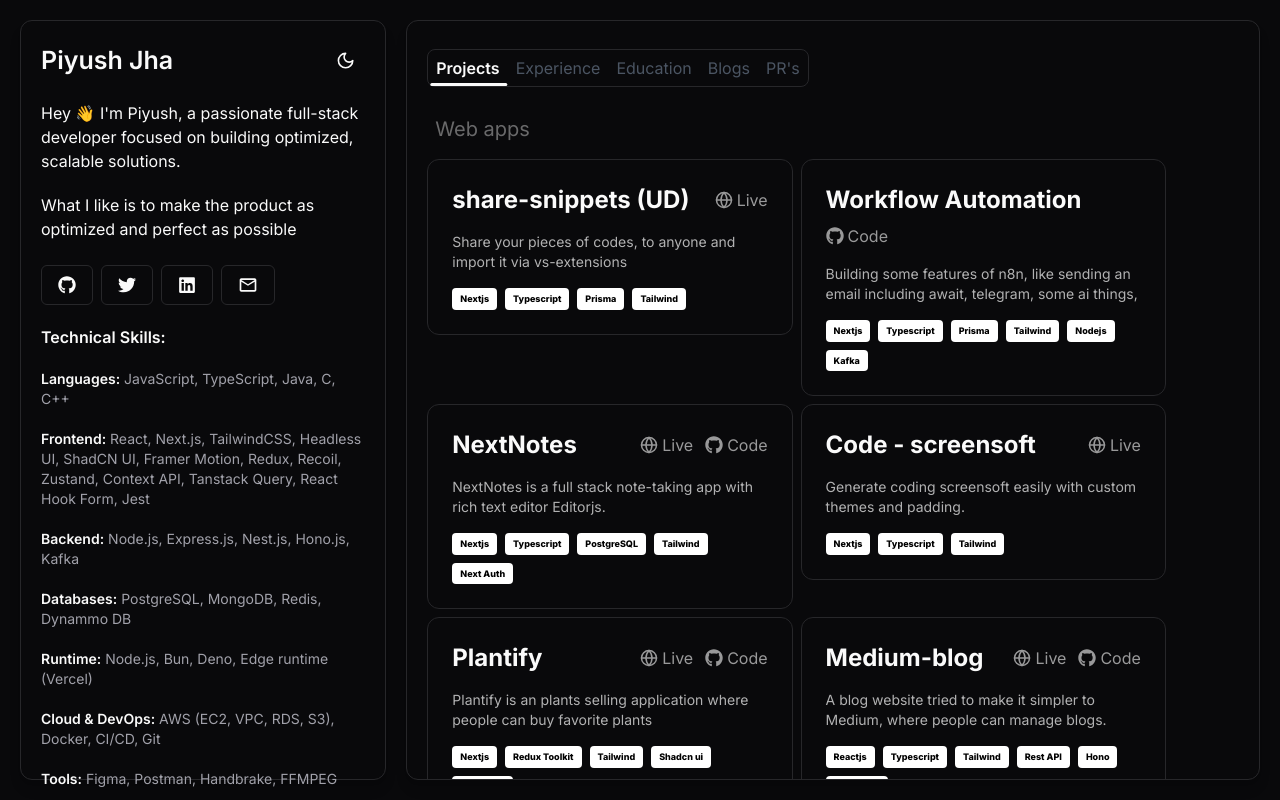
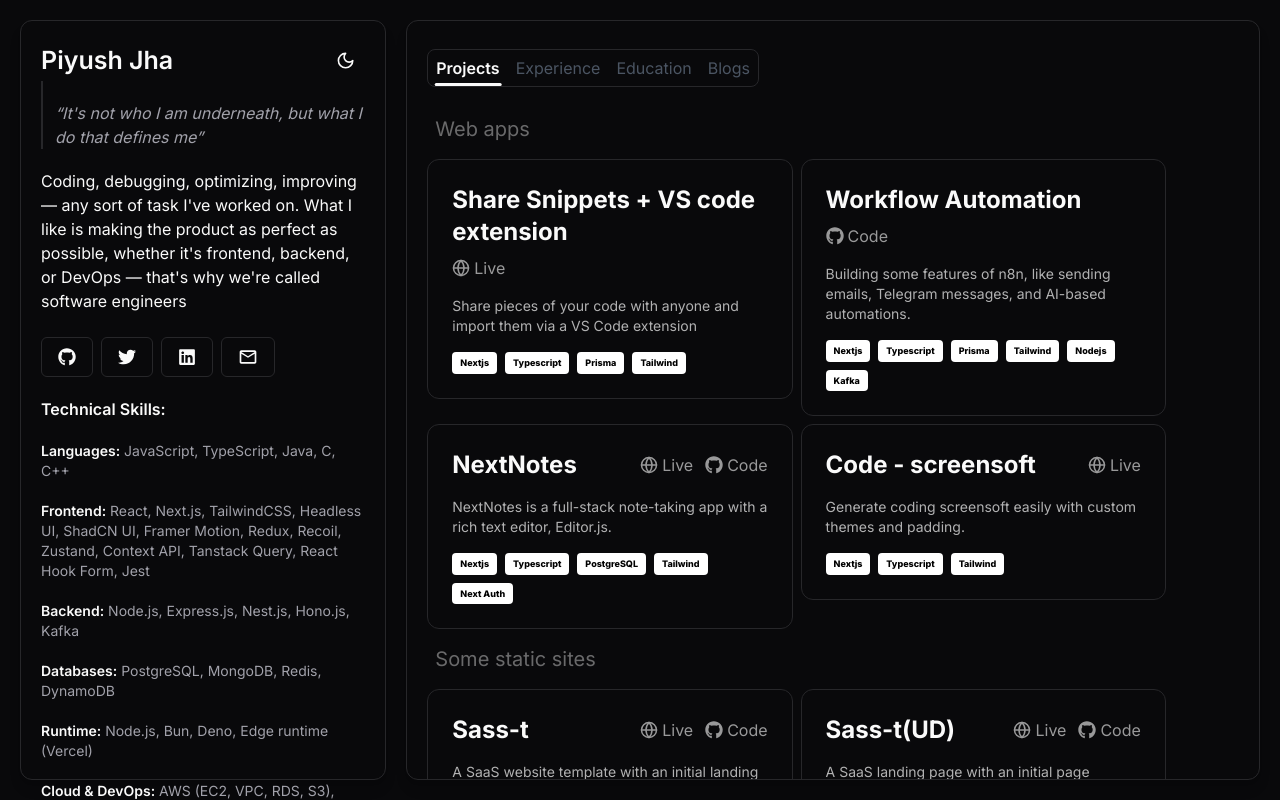
Before and after one commit to Piyush5784/Piyush-portfolio, a Next.js app: page / in a window 1280 px wide. Built offline with nearby package versions, Linux system fonts and the light colour scheme.

Commit message:
updated content

```diff
--- a/src/Content.ts
+++ b/src/Content.ts
@@ -5,9 +5,9 @@
 export const Content: ContentType = {
   name: "Piyush Jha",
   introText:
-    "Hey 👋 I'm Piyush, a passionate full-stack developer focused on building optimized, scalable solutions.",
+    "It's not who I am underneath, but what I do that defines me",
   freelanceExp:
-    "What I like is to make the product as optimized and perfect as possible ",
+    "Coding, debugging, optimizing, improving — any sort of task I've worked on. What I like is making the product as perfect as possible, whether it's frontend, backend, or DevOps — that's why we're called software engineers",
   Resume: {
     show: false,
     href: "",
@@ -72,7 +72,7 @@
     },
     {
       category: "Databases",
-      items: "PostgreSQL, MongoDB, Redis, Dynammo DB",
+      items: "PostgreSQL, MongoDB, Redis, DynamoDB",
     },
     {
       category: "Runtime",
@@ -108,9 +108,9 @@
   ],
   projects: [
     {
-      name: "share-snippets (UD)",
+      name: "Share Snippets + VS code extension",
       description:
-        "Share your pieces of codes, to anyone and import it via vs-extensions",
+        "Share pieces of your code with anyone and import them via a VS Code extension",
       skills: ["Nextjs", "Typescript", "Prisma", "Tailwind"],
       liveSrc: "https://www.share-snippets.site",
       // sourceSrc: "https://github.com/Piyush5784/startup-validater",
@@ -118,7 +118,7 @@
     {
       name: "Workflow Automation ",
       description:
-        "Building some features of n8n, like sending an email including await, telegram, some ai things,",
+        "Building some features of n8n, like sending emails, Telegram messages, and AI-based automations.",
       skills: ["Nextjs", "Typescript", "Prisma", "Tailwind", "Nodejs", "Kafka"],
 
       sourceSrc: "https://github.com/Piyush5784/n8n-clone-v0",
@@ -126,7 +126,7 @@
     {
       name: "NextNotes",
       description:
-        "NextNotes is a full stack note-taking app with rich text editor Editorjs.",
+        "NextNotes is a full-stack note-taking app with a rich text editor, Editor.js.",
       skills: [
         "Nextjs",
         "Typescript",
@@ -145,29 +145,29 @@
       skills: ["Nextjs", "Typescript", "Tailwind"],
       liveSrc: "https://code-screensoft-generator.netlify.app",
     },
-    {
-      name: "Plantify",
-      description:
-        " Plantify is an plants selling application where people can buy favorite plants",
-      skills: ["Nextjs", "Redux Toolkit", "Tailwind", "Shadcn ui", "Next Auth"],
-      liveSrc: "https://plantify-site-7584.netlify.app",
-      sourceSrc: "https://github.com/Piyush5784/Plantify",
-    },
-    {
-      name: "Medium-blog",
-      description:
-        "A blog website tried to make it simpler to Medium, where people can manage blogs.",
-      skills: [
-        "Reactjs",
-        "Typescript",
-        "Tailwind",
-        "Rest API",
-        "Hono",
-        "Cloudflare",
-      ],
-      liveSrc: "https://medium-blog-dh6d.vercel.app",
-      sourceSrc: "https://github.com/Piyush5784/Medium-blog",
-    },
+    // {
+    //   name: "Plantify",
+    //   description:
+    //     "Plantify is a plant-selling application where people can buy their favorite plants.",
+    //   skills: ["Nextjs", "Redux Toolkit", "Tailwind", "Shadcn ui", "Next Auth"],
+    //   liveSrc: "https://plantify-site-7584.netlify.app",
+    //   sourceSrc: "https://github.com/Piyush5784/Plantify",
+    // },
+    // {
+    //   name: "Medium-blog",
+    //   description:
+    //     "A blog website that aims to be simpler than Medium, where people can manage blogs.",
+    //   skills: [
+    //     "Reactjs",
+    //     "Typescript",
+    //     "Tailwind",
+    //     "Rest API",
+    //     "Hono",
+    //     "Cloudflare",
+    //   ],
+    //   liveSrc: "https://medium-blog-dh6d.vercel.app",
+    //   sourceSrc: "https://github.com/Piyush5784/Medium-blog",
+    // },
     // {
       // name: "Startup-validater",
       // description:
@@ -177,47 +177,47 @@
       // sourceSrc: "https://github.com/Piyush5784/startup-validater",
     // },
 
-    {
-      name: "Task-gen - (UD)",
-      description:
-        "A project management tool to manage organisations, projects and tasks.",
-      skills: [
-        "Nextjs",
-        "Typescript",
-        "MongoDb",
-        "Tailwind",
-        "Acernity",
-        "Next Auth",
-      ],
-      // liveSrc: "https://task-gen.netlify.app",
-      sourceSrc: "https://github.com/Piyush5784/TaskGen",
-    },
+    // {
+    //   name: "Task-gen - (UD)",
+    //   description:
+    //     "A project management tool to manage organisations, projects, and tasks.",
+    //   skills: [
+    //     "Nextjs",
+    //     "Typescript",
+    //     "MongoDb",
+    //     "Tailwind",
+    //     "Acernity",
+    //     "Next Auth",
+    //   ],
+    //   // liveSrc: "https://task-gen.netlify.app",
+    //   sourceSrc: "https://github.com/Piyush5784/TaskGen",
+    // },
 
-    {
-      name: "Typing-test",
-      description:
-        "Simple typing test site where users can check their typing speed by writing a quote or paragraph.",
-      skills: ["HTML5", "CSS3", "Javascript"],
-      liveSrc: "https://typing-test-site.pages.dev",
-      sourceSrc: "https://github.com/Piyush5784/Typing-test",
-    },
-    {
-      name: "Gemini-chatBot",
-      description:
-        "Gemini-chatBot is a web app which takes pictures and text and generate responses",
-      skills: ["Reactjs", "Typescript", "Tailwind", "Rest API"],
-      liveSrc: "https://gemini-pro-latest.netlify.app",
-      sourceSrc: "https://github.com/Piyush5784/Gemini-Pro",
-    },
+    // {
+    //   name: "Typing-test",
+    //   description:
+    //     "Simple typing test site where users can check their typing speed by writing a quote or paragraph.",
+    //   skills: ["HTML5", "CSS3", "Javascript"],
+    //   liveSrc: "https://typing-test-site.pages.dev",
+    //   sourceSrc: "https://github.com/Piyush5784/Typing-test",
+    // },
+    // {
+    //   name: "Gemini-chatBot",
+    //   description:
+    //     "Gemini-ChatBot is a web app that takes images and text and generates responses.",
+    //   skills: ["Reactjs", "Typescript", "Tailwind", "Rest API"],
+    //   liveSrc: "https://gemini-pro-latest.netlify.app",
+    //   sourceSrc: "https://github.com/Piyush5784/Gemini-Pro",
+    // },
 
-    {
-      name: "Shopping-Cart",
-      description:
-        "A shopping cart features built for handling Cartitems, favorites items.",
-      skills: ["Reactjs", "Typescript", "CSS", "Redux-toolkit"],
-      liveSrc: "https://shoping-cart-redux-vert.vercel.app",
-      sourceSrc: "https://github.com/Piyush5784/shopingCart-redux",
-    },
+    // {
+    //   name: "Shopping-Cart",
+    //   description:
+    //     "A shopping cart feature built for handling cart items and favorite items.",
+    //   skills: ["Reactjs", "Typescript", "CSS", "Redux-toolkit"],
+    //   liveSrc: "https://shoping-cart-redux-vert.vercel.app",
+    //   sourceSrc: "https://github.com/Piyush5784/shopingCart-redux",
+    // },
     // {
       // name: "Gymer",
       // description: "Gym site for managing membership was my first projects.",
@@ -236,7 +236,7 @@
   landingPage: [
     {
       name: "Sass-t",
-      description: "A sass website template with initial landing page",
+      description: "A SaaS website template with an initial landing page",
       skills: ["Nextjs", "Typescript", "Tailwind", "Framer-motion"],
       liveSrc: "https://next-template-rosy.vercel.app",
       sourceSrc: "https://github.com/Piyush5784/next-template",
@@ -244,7 +244,7 @@
     {
       name: "Sass-t(UD)",
       description:
-        "A sass landing page with initial page including authenctication using next-auth.",
+        "A SaaS landing page with an initial page including authentication using NextAuth.",
       skills: ["Nextjs", "Typescript", "Tailwind", "Framer-motion"],
       liveSrc: "https://nextjs-template-three-phi.vercel.app",
       sourceSrc: "https://github.com/Piyush5784/nextjs-template",
@@ -260,7 +260,7 @@
     {
       name: "Portfolio",
       description:
-        "A portfolio for showcasing projects for every developer needs",
+        "A portfolio for showcasing projects, built for every developer's needs",
       skills: ["Nextjs", "Typescript", "Tailwind", "Framer-motion"],
       liveSrc: "https://piyush.tech",
       sourceSrc: "https://github.com/Piyush5784/Piyush-portfolio",
@@ -268,7 +268,7 @@
     {
       name: "Jis",
       description:
-        "Jain interior solution is a business in my hometown, which designs interiors for the homes.",
+        "Jain Interior Solution is a business in my hometown that designs interiors for homes.",
       skills: ["Reactjs", "Typescript", "Tailwind", "Framer-motion"],
       liveSrc: "https://jis-home-578434.vercel.app/",
       sourceSrc: "https://github.com/Piyush5784/JisHome",
@@ -276,7 +276,7 @@
     {
       name: "Furniro",
       description:
-        "Furniro is a furniture selling application which sells furnitures for home and offices.",
+        "Furniro is a furniture-selling application that sells furniture for homes and offices.",
       skills: ["Reactjs", "Typescript", "Vanilla CSS", "SCSS"],
       liveSrc: "https://furniro-sable.vercel.app",
       sourceSrc: "https://github.com/Piyush5784/Furniro",
@@ -285,9 +285,33 @@
 
   experiences: [
     {
+      companyName: "Coyax AI",
+      description:
+        "Developed and optimized AI-powered automation platforms for sales and procurement workflows. Built document parsing pipelines, AI agents. Improved application performance, integrated LLM-based features, designed database architectures, and implemented production-ready APIs and workflows.",
+      position: "Founding Full Stack Engineer",
+      skillsIncluded: [
+        "Next.js",
+        "ReactJS",
+        "Typescript",
+        "Tailwind CSS",
+        "Node.js",
+        "Express.js",
+        "PostgreSQL",
+        "Prisma",
+        "Redis",
+        "BullMQ",
+        "AWS",
+        "LLM Integration",
+        "AI Agents",
+        "GIT",
+      ],
+      location: "Remote",
+      Date: "Nov 2025 - Present",
+    },
+    {
       companyName: "Clinix Sphere",
       description:
-        " Developing responsive pages using React and Tailwind CSS, build and optimize APIs, and fix platform issues to enhance performance. I also generate structured content to improve usability and engagement.",
+        "Developed responsive pages using React and Tailwind CSS, built and optimized APIs, and fixed platform issues to enhance performance. Also generated structured content to improve usability and engagement.",
       position: "Full Stack Developer",
       skillsIncluded: [
         "ReactJS",
@@ -303,7 +327,7 @@
     {
       companyName: "Maili Enterprise",
       description:
-        " Contract based work for the company, where I was responsible for building the frontend, backend and testing of the site using ReactJs and Tailwind CSS",
+        "Contract-based work for the company, where I was responsible for building the frontend, backend, and testing of the site using ReactJS and Tailwind CSS.",
       position: "Full Stack Developer",
       skillsIncluded: [
         "ReactJS",
@@ -319,7 +343,7 @@
     {
       companyName: "The Monkeys (open source organisation)",
       description:
-        " Actively contributing to the monkeys organization, where focusing on the building and customizing components with shadcn and Editor.js for creating seamlessa and user friendly experiences",
+        "Actively contributing to The Monkeys organization, focusing on building and customizing components with Shadcn and Editor.js to create seamless, user-friendly experiences.",
       position: "Frontend Developer",
       skillsIncluded: ["Nextjs", "Shadcn", "Typescript", "Editorjs"],
       location: "Remote",
@@ -328,7 +352,7 @@
     {
       companyName: "Clamio",
       description:
-        "Developed the scalable backend of the site in Nestjs including authentication, authorization, payment gateway. Used dynamoDb as a database and AWS for deployment",
+        "Developed the scalable backend of the site in Nestjs, including authentication, authorization, and payment gateway. Used DynamoDB as a database and AWS for deployment.",
       position: "Backend Developer Intern",
       skillsIncluded: ["Nestjs", "Dynamodb", "Razorpay", "RBAC"],
       location: "Assam, Ghy",
@@ -346,7 +370,7 @@
   ],
   education: [
     {
-      courseName: "Bachlor in Computer Applications",
+      courseName: "Bachelor in Computer Applications",
       universityName: "Guwahati University",
       years: "2022-2025",
     },
@@ -357,27 +381,6 @@
     },
   ],
   PRS: [
-    {
-      name: "Added a dynamic news page",
-      liveSrc: "https://github.com/the-monkeys/the_monkeys/pull/214",
-      merged: true,
-    },
-    {
-      name: "Added Topics Component",
-      merged: true,
-      liveSrc: "https://github.com/the-monkeys/the_monkeys/pull/215",
-    },
-    {
-      name: "Added Blog Page",
-      liveSrc: "https://github.com/the-monkeys/the_monkeys/pull/216",
-    },
-    {
-      name: "Made a dynamic date-of-birth selector using shadcn-ui",
-      liveSrc: "https://github.com/the-monkeys/the_monkeys/pull/220",
-    },
-    {
-      name: "Added a topics dialog had thousand of topics with selector",
-      liveSrc: "https://github.com/the-monkeys/the_monkeys/pull/227",
-    },
+
   ],
 };
--- a/src/app/page.tsx
+++ b/src/app/page.tsx
@@ -10,7 +10,7 @@
   return (
     <>
       <div className="flex items-center justify-center flex-col ">
-        <div className="  rounded-lg h-screen">
+        <div className="  rounded-lg h-screen !w-full">
           <div className="flex w-full flex-col md:flex-row gap-5 md:overflow-hidden overflow-scroll h-[100vh] p-5">
             <div className="shadow-lg md:w-[30%] p-5 rounded-xl border  ">
               <AboutSection />
--- a/src/components/custom/About/about-section.tsx
+++ b/src/components/custom/About/about-section.tsx
@@ -24,14 +24,14 @@
         <p className="text-[25px] font-semibold">{Content.name}</p>
         <ThemeToggler />
       </motion.div>
-      <motion.p
-        className="pt-5"
+      <motion.blockquote
+        className="pt-5 border-l-2 pl-3 italic text-muted-foreground"
         initial={{ opacity: 0, y: -10 }}
         animate={{ opacity: 1, y: 0 }}
         transition={{ duration: 0.5, delay: 0.2 }}
       >
-        {Content.introText}
-      </motion.p>
+        “{Content.introText}”
+      </motion.blockquote>
       {Content?.freelanceExp && (
         <motion.p
           className="pt-5"
--- a/src/components/custom/Sections.tsx
+++ b/src/components/custom/Sections.tsx
@@ -23,7 +23,7 @@
         >
           {selected == "blogs" && <Blogs />}
           {selected == "experiences" && <Experiences />}
-          {selected == "PR's" && <PRSections />}
+          {/* {selected == "PR's" && <PRSections />} */}
           {selected == "projects" && <Projects />}
           {selected == "Education" && <Education />}
         </motion.div>
--- a/src/components/custom/select-items.tsx
+++ b/src/components/custom/select-items.tsx
@@ -26,7 +26,7 @@
                   "flex-1 p-2 text-center cursor-pointer",
                   select === "projects"
                     ? "text-primary font-semibold"
-                    : "text-gray-600"
+                    : "text-gray-600",
                 )}
               >
                 Projects
@@ -37,7 +37,7 @@
                   "flex-1 p-2 text-center cursor-pointer",
                   select === "experiences"
                     ? "text-primary font-semibold"
-                    : "text-gray-600"
+                    : "text-gray-600",
                 )}
               >
                 Experience
@@ -48,7 +48,7 @@
                   "flex-1 p-2 text-center cursor-pointer",
                   select === "Education"
                     ? "text-primary font-semibold"
-                    : "text-gray-600"
+                    : "text-gray-600",
                 )}
               >
                 Education
@@ -59,13 +59,13 @@
                   "flex-1 p-2 text-center cursor-pointer",
                   select === "blogs"
                     ? "text-primary font-semibold"
-                    : "text-gray-600"
+                    : "text-gray-600",
                 )}
               >
                 Blogs
               </div>
 
-              <div
+              {/* <div
                 onClick={() => setSelected("PR's")}
                 className={cn(
                   "flex-1 p-2 text-center cursor-pointer",
@@ -75,7 +75,7 @@
                 )}
               >
                 PR's
-              </div>
+              </div> */}
 
               {/* Animated border indicator */}
               <motion.div
@@ -100,15 +100,15 @@
 function dynamicPosition(name: select) {
   switch (name) {
     case "projects":
-      return "3%";
+      return "10%";
     case "experiences":
-      return "85.33%";
+      return "105%";
     case "blogs":
-      return "465.66%";
+      return "540%";
     case "PR's":
       return "705%";
     case "Education":
-      return "220%";
+      return "260%";
   }
 }
 
```
Also changed, not shown: 2 other files (tests, documents, lock files or other folders).
